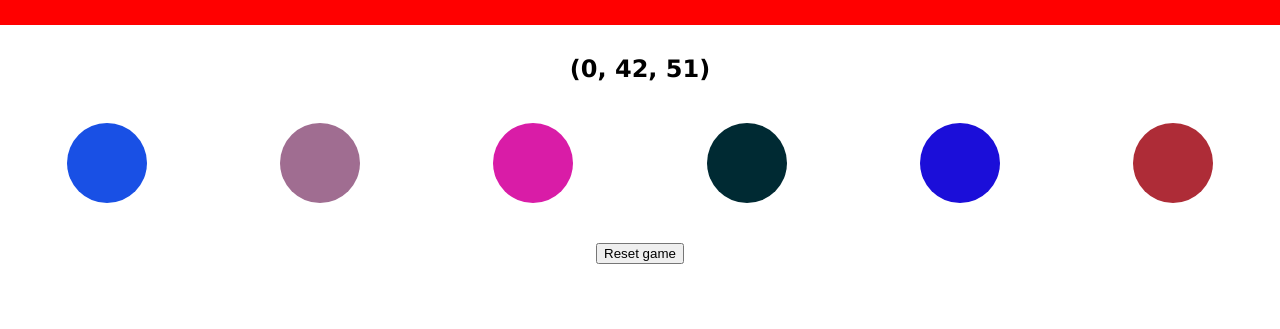
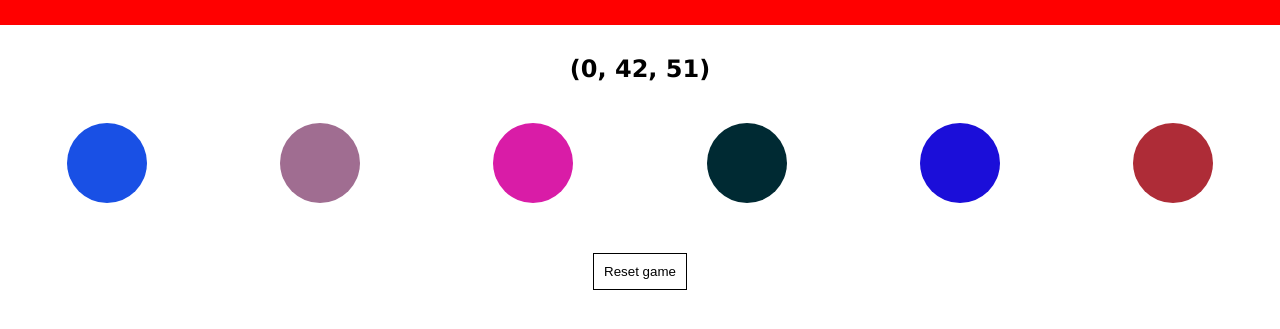
Before and after one commit to hanpete99/CS321_Final, a plain HTML site: page index.html in a window 1280 px wide. Shown: the part 81-410 px from the top of the page. Drawn offline with Linux system fonts and the light colour scheme.

Commit message:
reset button

```diff
--- a/style.css
+++ b/style.css
@@ -34,7 +34,7 @@ h1{
     text-align: center;
 }
 
-#reset-button{
+#resetButton{
     padding: 10px;
     background: none;
     border: 1px solid #000;
```
